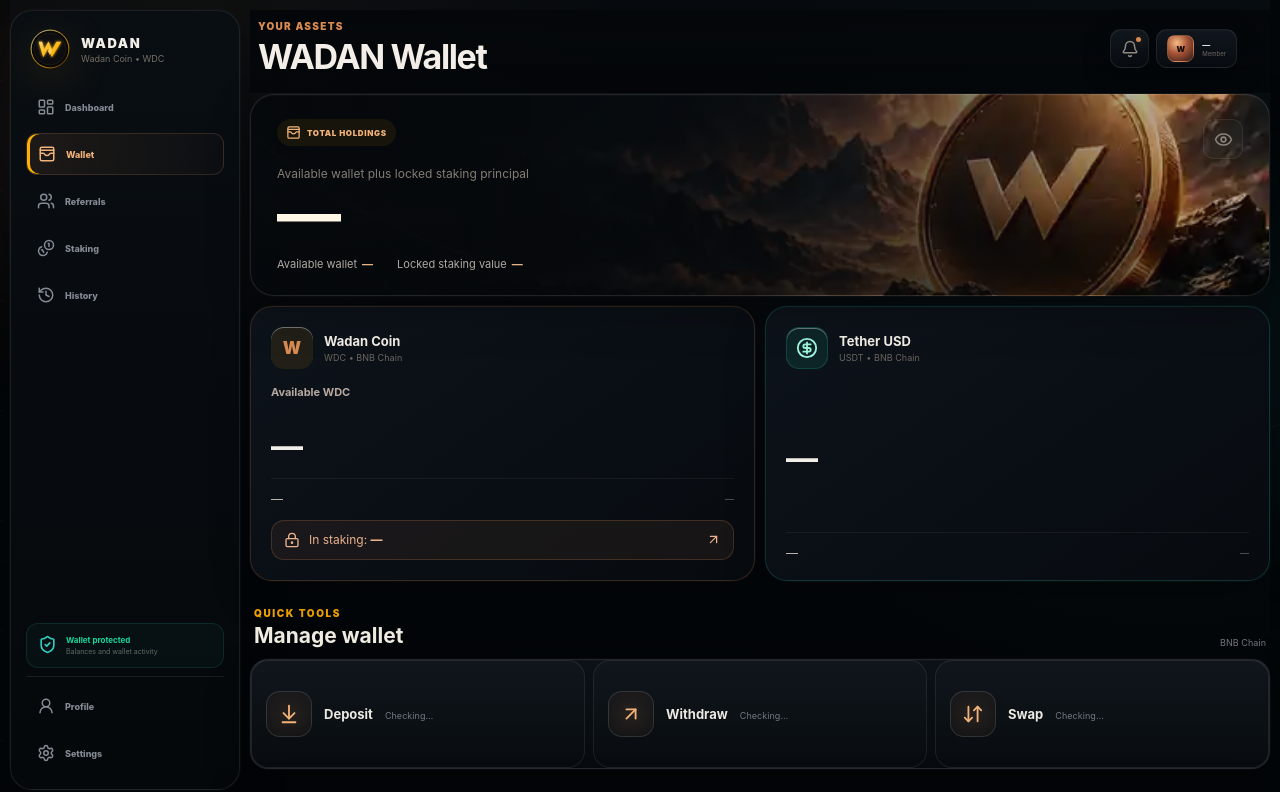
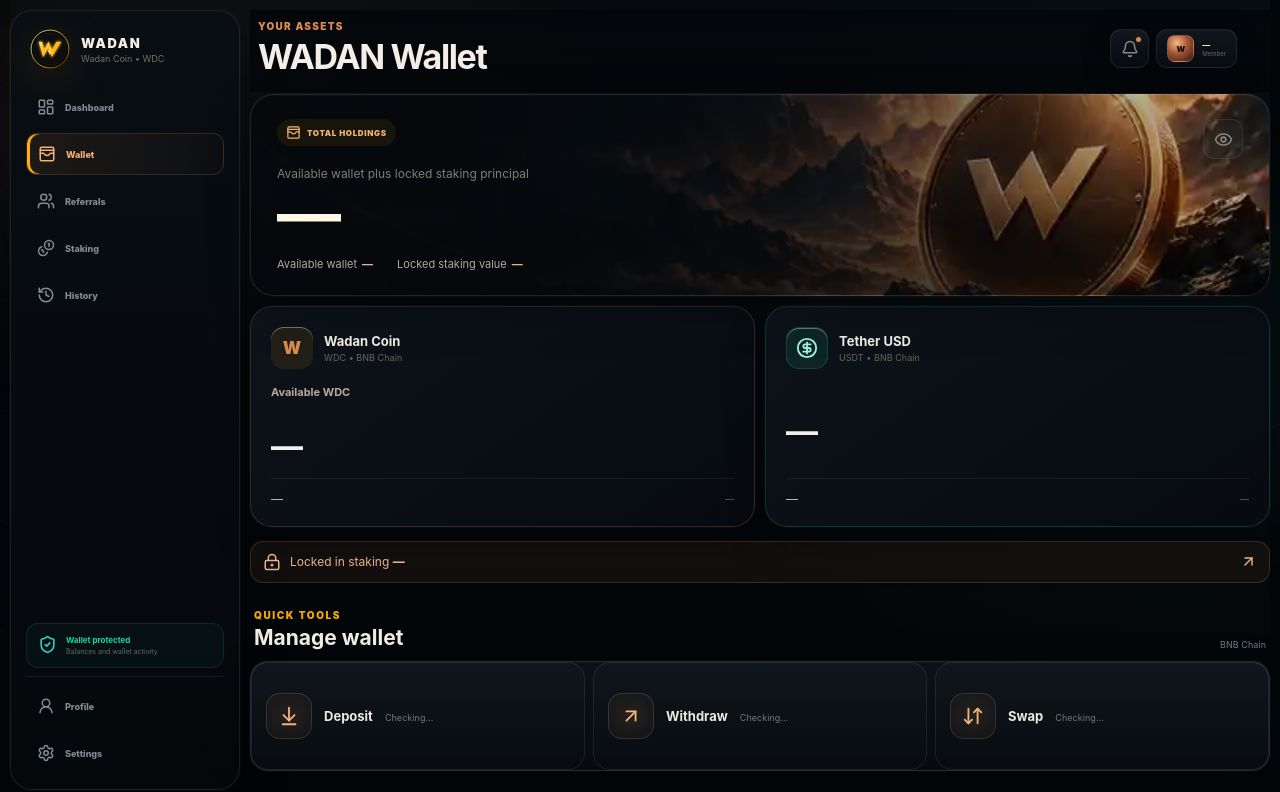
Before and after one commit to mkmalakzai/WadanApp, a Next.js app: page /wallet in a window 1280 px wide. Shown: the top 792 px of the page. Built offline with nearby package versions, Linux system fonts and the light colour scheme; no server answers.

Commit message:
Move locked staking balance into a compact row below wallet assets

```diff
--- a/app/wallet/page.tsx
+++ b/app/wallet/page.tsx
@@ -146,7 +146,6 @@ export default function WalletPage() {
               <div className="wallet-balance-label">Available WDC</div>
               <h3>{!summary ? "—" : hidden ? "••••" : wdc.toLocaleString("en-US",{maximumFractionDigits:4})+" WDC"}</h3>
               <div className="asset-balance-foot"><span>{!summary ? "—" : hidden ? "••••" : (wdc*price).toLocaleString("en-US",{style:"currency",currency:"USD"})}</span><em>{!summary ? "—" : price.toLocaleString("en-US",{style:"currency",currency:"USD",minimumFractionDigits:4,maximumFractionDigits:4})+" / WDC"}</em></div>
-              <Link href="/staking" className="wallet-locked-note"><LockKeyhole size={16}/><span>In staking: <strong>{!summary ? "—" : hidden ? "••••" : stakedWdc.toLocaleString("en-US",{maximumFractionDigits:4})+" WDC"}</strong></span><ArrowUpRight size={15}/></Link>
             </article>
 
             <article className="wallet-asset-balance usdt-balance">
@@ -158,6 +157,11 @@ export default function WalletPage() {
               <div className="asset-balance-foot"><span>{!summary ? "—" : hidden ? "••••" : usdt.toLocaleString("en-US",{style:"currency",currency:"USD"})}</span><em>{summary ? "$1.00 / USDT" : "—"}</em></div>
             </article>
           </div>
+          <Link href="/staking" className="wallet-locked-note wallet-staking-bar">
+            <LockKeyhole size={18}/>
+            <span>Locked in staking <strong>{!summary ? "—" : hidden ? "••••" : stakedWdc.toLocaleString("en-US",{maximumFractionDigits:4})+" WDC"}</strong></span>
+            <ArrowUpRight size={17}/>
+          </Link>
         </section>
 
         <section className="wallet-action-section">
```
